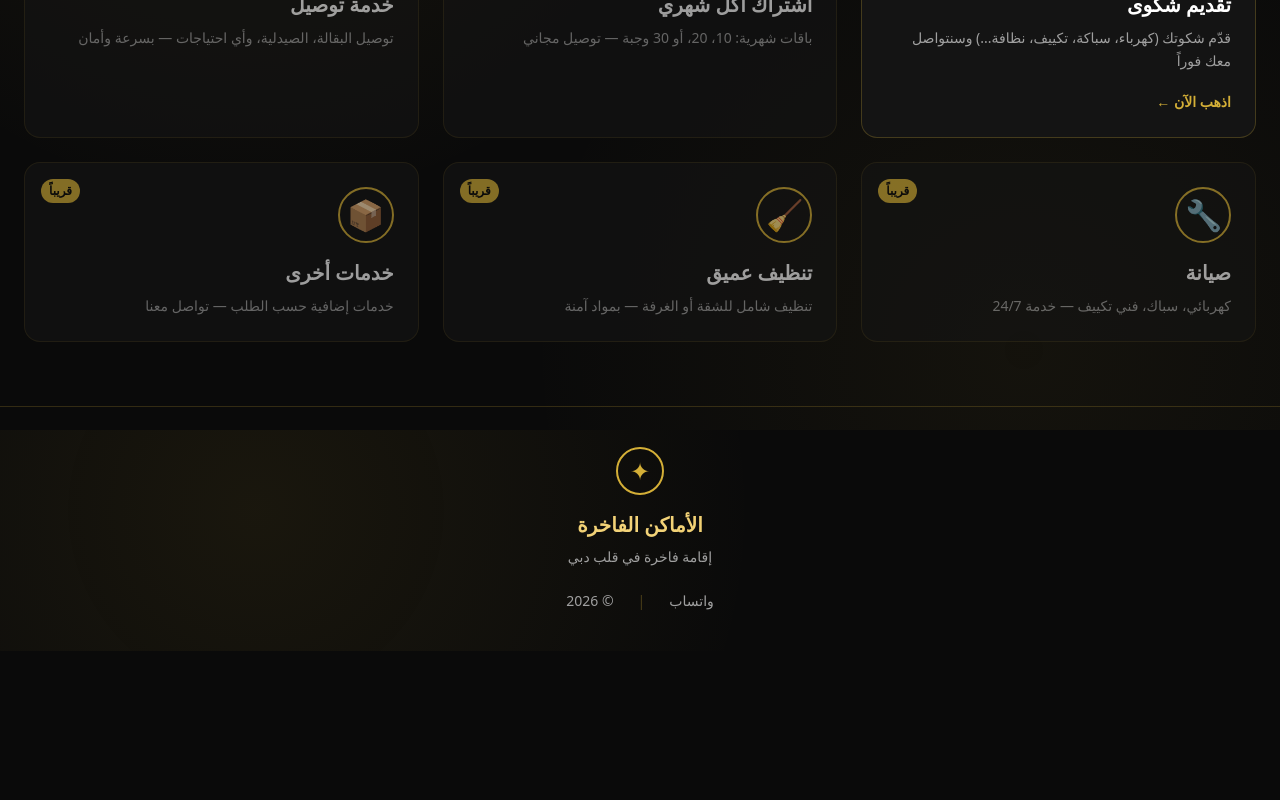
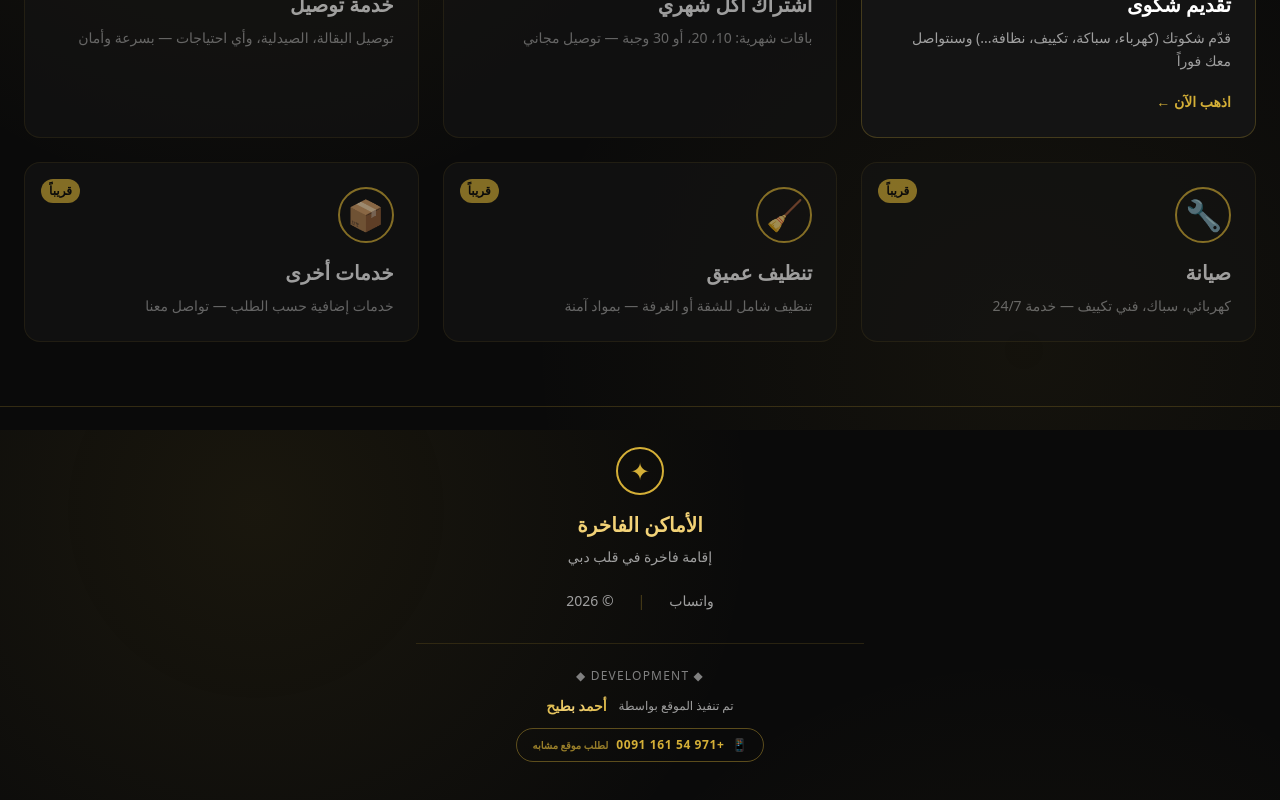
Before and after one commit to ahmedbetaih2233-glitch/-, a Next.js app: page / in a window 1280 px wide. Shown: the part 1170-1970 px from the top of the page. Before the commit the page ends 1821 px from the top, so only its background shows below. Built offline with nearby package versions, Linux system fonts and the light colour scheme; no server answers; the database is empty.

Commit message:
add developer signature in footer

```diff
--- a/app/page.tsx
+++ b/app/page.tsx
@@ -409,7 +409,7 @@ export default function Home() {
           <p className="text-sm text-[#a0a0a0] mb-6">
             {isAr ? "إقامة فاخرة في قلب دبي" : "Luxury living in Dubai"}
           </p>
-          <div className="flex justify-center gap-6 text-sm text-[#a0a0a0]">
+          <div className="flex justify-center gap-6 text-sm text-[#a0a0a0] mb-8">
             <a
               href="https://wa.me/971541610091"
               target="_blank"
@@ -421,6 +421,33 @@ export default function Home() {
             <span className="text-[rgba(212,175,55,0.3)]">|</span>
             <span>© 2026</span>
           </div>
+
+          {/* توقيع المطور */}
+          <div className="border-t border-[rgba(212,175,55,0.15)] pt-6 max-w-md mx-auto">
+            <p className="text-xs text-[#808080] mb-3 tracking-widest">
+              ◆ DEVELOPMENT ◆
+            </p>
+            <div className="flex items-center justify-center gap-3 flex-wrap">
+              <span className="text-xs text-[#a0a0a0]">
+                {isAr ? "تم تنفيذ الموقع بواسطة" : "Website developed by"}
+              </span>
+              <span className="text-sm font-black gold-gradient">
+                {isAr ? "أحمد بطيح" : "Ahmed Betaih"}
+              </span>
+            </div>
+            <a
+              href="https://wa.me/971541610091"
+              target="_blank"
+              rel="noopener noreferrer"
+              className="inline-flex items-center gap-2 mt-3 px-4 py-2 rounded-full border border-[rgba(212,175,55,0.4)] text-[#d4af37] text-xs font-bold hover:bg-[#d4af37] hover:text-[#0a0a0a] transition-all group"
+            >
+              <span>📱</span>
+              <span className="tracking-wider">+971 54 161 0091</span>
+              <span className="text-[10px] opacity-70 group-hover:opacity-100">
+                {isAr ? "لطلب موقع مشابه" : "For a similar website"}
+              </span>
+            </a>
+          </div>
         </div>
       </footer>
     </main>
```
